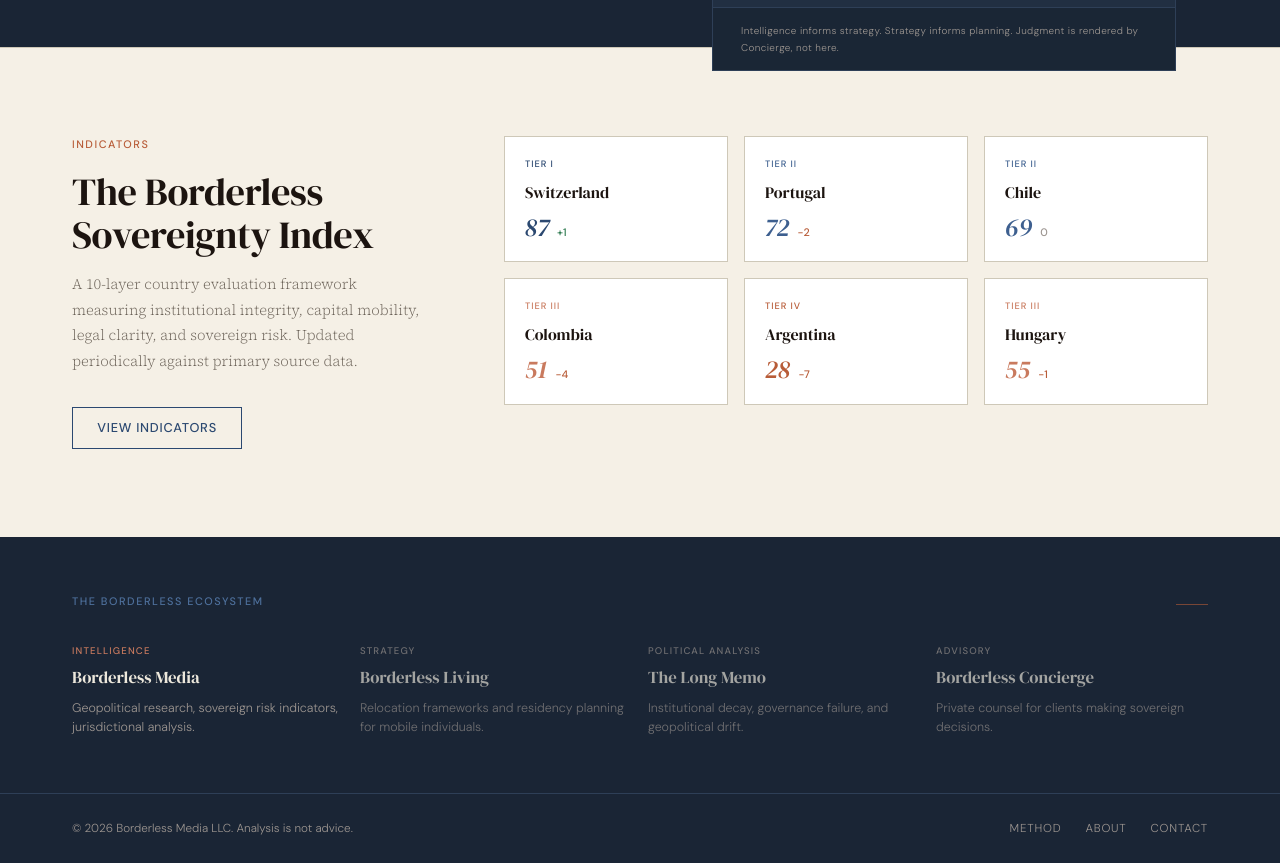
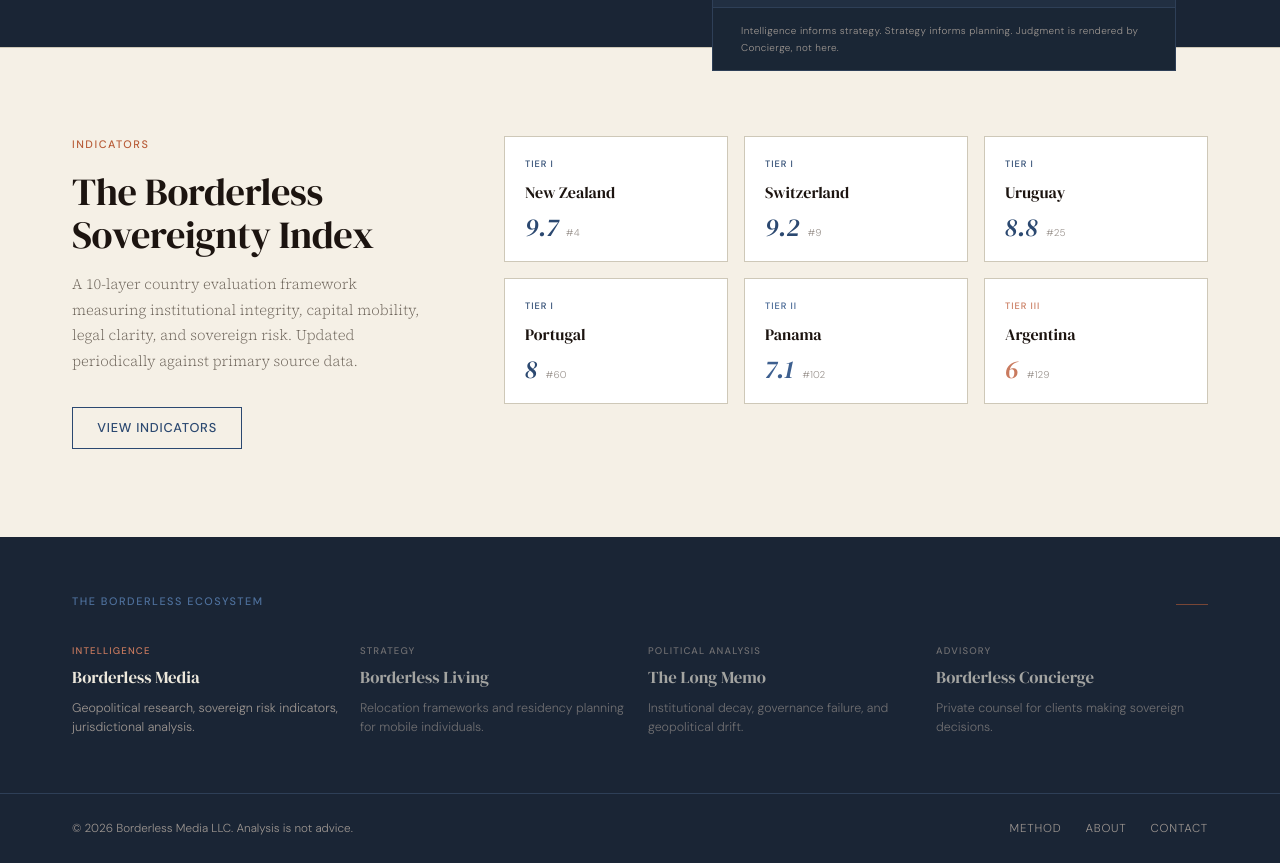
Before and after one commit to Sorvantis999/borderless-media, a Next.js app: page / in a window 1280 px wide. Shown: the part 3060-3923 px from the top of the page. Built offline with nearby package versions, Linux system fonts and the light colour scheme.

Commit message:
fix: update homepage BSI teaser with v5.1 canonical scores
Replaces invented scores with model-derived composites.
Adds New Zealand (#4), Uruguay (#25). Removes Colombia, Chile, Hungary.
Displays global rank instead of direction-of-change indicator.

```diff
--- a/src/app/page.tsx
+++ b/src/app/page.tsx
@@ -385,21 +385,20 @@
               <Link href="/indicators" className="btn-slate btn">View Indicators</Link>
             </div>
             <div style={{ display: 'grid', gridTemplateColumns: 'repeat(3, 1fr)', gap: '1rem' }}>
+              {/* v5.1 canonical data from bsi_editorial view — March 2026 */}
               {[
-                { country: 'Switzerland', tier: 'Tier I', score: 87, change: '+1' },
-                { country: 'Portugal', tier: 'Tier II', score: 72, change: '-2' },
-                { country: 'Chile', tier: 'Tier II', score: 69, change: '0' },
-                { country: 'Colombia', tier: 'Tier III', score: 51, change: '-4' },
-                { country: 'Argentina', tier: 'Tier IV', score: 28, change: '-7' },
-                { country: 'Hungary', tier: 'Tier III', score: 55, change: '-1' },
+                { country: 'New Zealand', tier: 'Tier I', score: 9.7, rank: 4 },
+                { country: 'Switzerland', tier: 'Tier I', score: 9.2, rank: 9 },
+                { country: 'Uruguay', tier: 'Tier I', score: 8.8, rank: 25 },
+                { country: 'Portugal', tier: 'Tier I', score: 8.0, rank: 60 },
+                { country: 'Panama', tier: 'Tier II', score: 7.1, rank: 102 },
+                { country: 'Argentina', tier: 'Tier III', score: 6.0, rank: 129 },
               ].map((item) => {
                 const tierColor = item.tier === 'Tier I' ? 'var(--slate)'
                   : item.tier === 'Tier II' ? 'var(--slate-mid)'
                   : item.tier === 'Tier III' ? 'var(--terra-muted)'
                   : 'var(--terra)';
-                const changeColor = item.change.startsWith('-') ? 'var(--terra)'
-                  : item.change === '0' ? 'var(--light)'
-                  : '#2D7A4F';
+
                 return (
                   <div key={item.country} className="card" style={{ padding: '1.25rem' }}>
                     <div style={{
@@ -427,12 +426,11 @@
                         {item.score}
                       </span>
                       <span style={{
-                        fontFamily: 'var(--sans)',
-                        fontSize: '0.68rem',
-                        fontWeight: 500,
-                        color: changeColor,
+                        fontFamily: 'var(--mono)',
+                        fontSize: '0.62rem',
+                        color: 'var(--light)',
                       }}>
-                        {item.change}
+                        #{item.rank}
                       </span>
                     </div>
                   </div>
```
